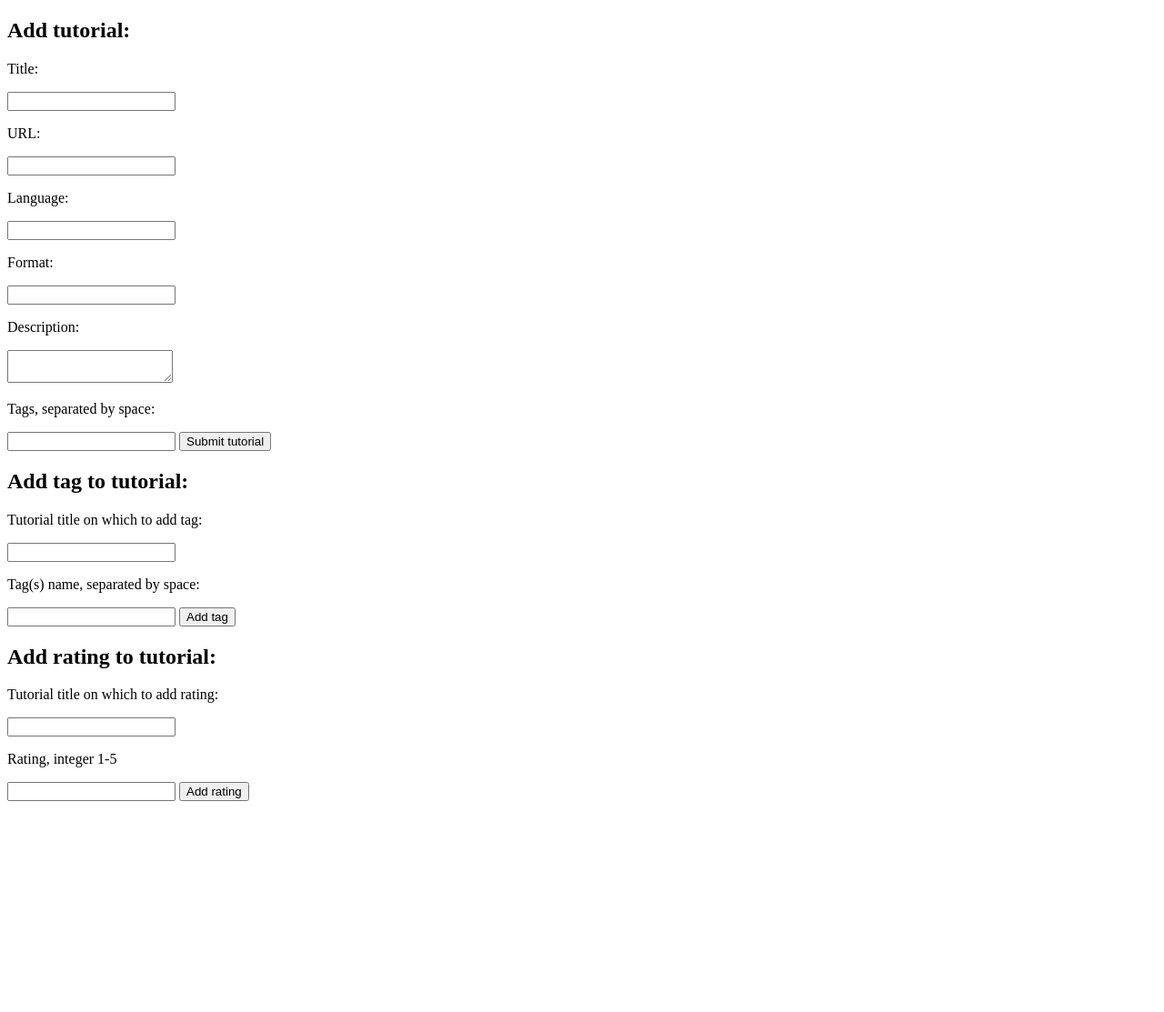
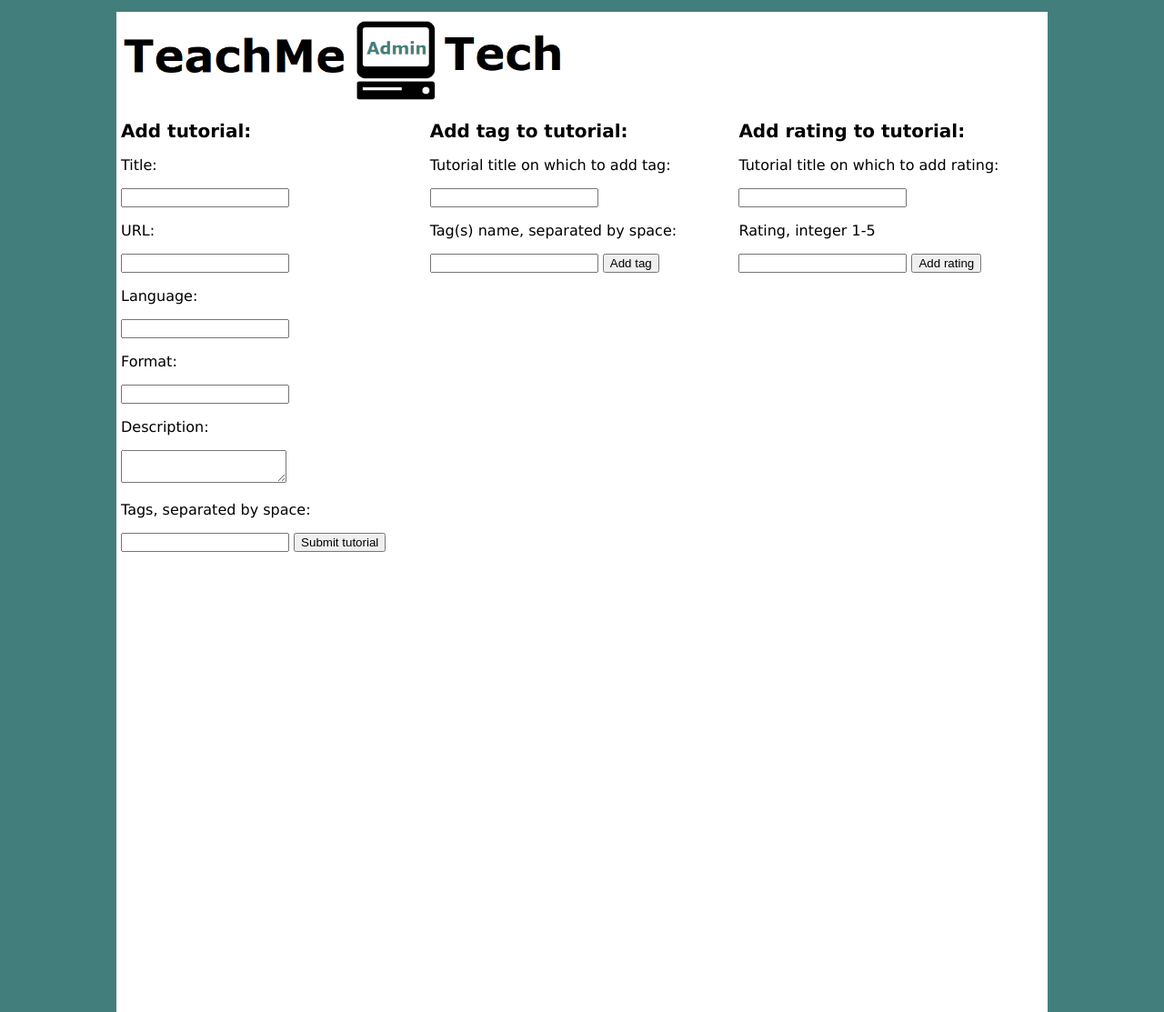
Before and after one commit to ElinJohansson/TutorialFinder2, a Spring Boot app: page /admin in a window 1280 px wide. Shown: the whole page at 91% size. Before the commit the page ends 881 px from the top, so only its background shows below. Run offline with Spring Boot 4, Linux system fonts and the light colour scheme.

Commit message:
ordnat design och logga till admin

```diff
--- a/TutorialFinder/src/main/resources/static/css/style.css
+++ b/TutorialFinder/src/main/resources/static/css/style.css
@@ -26,6 +26,22 @@ html {
     top: 0;
     height: 100px;
     z-index: 5;
+}
+
+#admin-container {
+    display: flex;
+    flex-direction: row;
+    justify-content: space-between;
+    width: 100%;
+    /*border: 1px black solid;*/
+    margin: 5px;
+}
+
+.admin-item {
+    width: 33%;
+    height: auto;
+    /*border: 1px black solid;*/
+    background: #ffffff;
 }
 
 .filterWrapper {
@@ -74,6 +90,13 @@ ul {
     list-style-type: none;
     margin: 0;
     padding: 0;
+}
+
+h1 {
+    font-size: 20px;
+    font-weight: bold;
+    font-family: Verdana;
+    text-align: left;
 }
 
 h4 {
--- a/TutorialFinder/src/main/resources/templates/admin.html
+++ b/TutorialFinder/src/main/resources/templates/admin.html
@@ -3,11 +3,21 @@
 <head>
     <meta charset="UTF-8"/>
     <title>Admin</title>
+    <link href="css/style.css" type="text/css" rel="stylesheet"/>
 </head>
 <body>
 
-<h2>Add tutorial:</h2>
+<div class="outerWrapper">
 
+
+    <header class="header">
+        <h1><img src="logotype_admin.png" height="100" align="top"/></h1>
+    </header>
+    <div class="innerWrapper">
+
+        <div id="admin-container">
+            <div class="admin-item">
+                <h1>Add tutorial:</h1>
                 <form method="post" action="/addTutorial">
                     <p>Title: </p><input type="text" name="title"/>
                     <p>URL: </p><input type="text" name="url"/>
@@ -17,20 +27,26 @@
                     <p>Tags, separated by space: </p><input type="text" name="tag"/>
                     <input type="submit" value="Submit tutorial"/>
                 </form>
-
-<h2>Add tag to tutorial:</h2>
+            </div>
+            <div class="admin-item">
+                <h1>Add tag to tutorial:</h1>
                 <form method="post" action="/addTags">
                     <p>Tutorial title on which to add tag:</p><input type="text" name="title"/>
                     <p>Tag(s) name, separated by space:</p><input type="text" name="tag"/>
                     <input type="submit" value="Add tag"/>
                 </form>
-
-<h2>Add rating to tutorial:</h2>
+            </div>
+            <div class="admin-item">
+                <h1>Add rating to tutorial:</h1>
                 <form method="post" action="/adminRating">
                     <p>Tutorial title on which to add rating:</p><input type="text" name="title"/>
                     <p>Rating, integer 1-5</p><input type="text" name="rating"/>
                     <input type="submit" value="Add rating"/>
                 </form>
+            </div>
+        </div>
 
+    </div>
+</div>
 </body>
 </html>
```
Also changed, not shown: TutorialFinder/src/main/resources/static/logotype_admin.png (added). Lines whose indentation alone changed are shown as unchanged.
